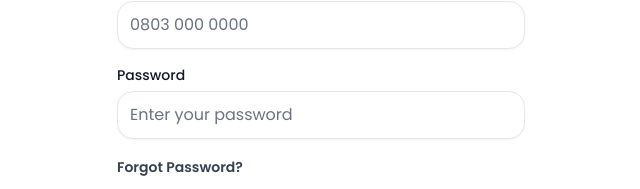
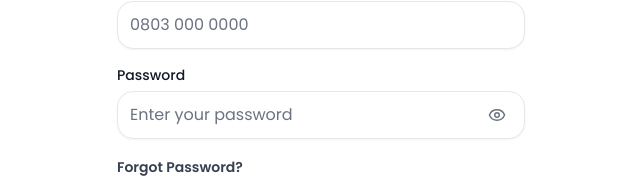
Before and after one commit to darthese7/Tailormade, a React (Vite) app: page /auth in a window 1280 px wide. Shown: the part 288-477 px from the top of the page, without its empty margins (319-959 px from the left). Built offline with nearby package versions, Linux system fonts and the light colour scheme; no server answers.

Commit message:
Add password visibility toggle to auth forms

```diff
--- a/src/components/primitives/Input.tsx
+++ b/src/components/primitives/Input.tsx
@@ -1,27 +1,36 @@
-import { InputHTMLAttributes, forwardRef } from 'react'
+import { InputHTMLAttributes, ReactNode, forwardRef } from 'react'
 import { cn } from '@/lib/utils/cn'
 
 interface InputProps extends InputHTMLAttributes<HTMLInputElement> {
   label?: string
   hint?: string
   error?: string
+  endAdornment?: ReactNode
 }
 
 export const Input = forwardRef<HTMLInputElement, InputProps>(
-  ({ label, hint, error, className, id, ...props }, ref) => (
+  ({ label, hint, error, className, id, endAdornment, ...props }, ref) => (
     <label className="block">
       {label ? (
         <span className="mb-1.5 block text-sm font-medium text-text">{label}</span>
       ) : null}
+      <div className="relative">
         <input
           ref={ref}
           id={id}
           className={cn(
             'w-full rounded-xl border-border bg-white px-3 text-base text-text shadow-sm transition placeholder:text-muted focus:border-black focus:ring-black/20',
+            endAdornment ? 'pr-12' : null,
             className,
           )}
           {...props}
         />
+        {endAdornment ? (
+          <div className="absolute inset-y-0 right-0 flex items-center pr-3">
+            {endAdornment}
+          </div>
+        ) : null}
+      </div>
       {error ? (
         <span className="mt-1 block text-xs text-error">{error}</span>
       ) : hint ? (
--- a/src/features/auth/AuthPhonePage.tsx
+++ b/src/features/auth/AuthPhonePage.tsx
@@ -1,5 +1,6 @@
 import { useState } from 'react'
 import { Download } from 'lucide-react'
+import { Eye, EyeOff } from 'lucide-react'
 import { useForm, useWatch } from 'react-hook-form'
 import { zodResolver } from '@hookform/resolvers/zod'
 import { Navigate, useNavigate } from 'react-router-dom'
@@ -38,6 +39,8 @@
   const loginMutation = useLoginMutation()
   const registerMutation = useRegisterMutation()
   const [showSupportHelp, setShowSupportHelp] = useState(false)
+  const [showLoginPassword, setShowLoginPassword] = useState(false)
+  const [showSignupPassword, setShowSignupPassword] = useState(false)
   const supportLine = String(import.meta.env.VITE_SUPPORT_WHATSAPP_PHONE ?? '').replace(
     /\D/g,
     '',
@@ -173,11 +176,21 @@
 
             <Input
               label="Password"
-              type="password"
+              type={showLoginPassword ? 'text' : 'password'}
               placeholder="Enter your password"
               autoComplete="current-password"
               className="h-12"
               error={loginForm.formState.errors.password?.message}
+              endAdornment={
+                <button
+                  type="button"
+                  onClick={() => setShowLoginPassword((current) => !current)}
+                  className="tap-feedback inline-flex h-8 w-8 items-center justify-center rounded-full text-gray-500"
+                  aria-label={showLoginPassword ? 'Hide password' : 'Show password'}
+                >
+                  {showLoginPassword ? <EyeOff size={18} /> : <Eye size={18} />}
+                </button>
+              }
               {...loginForm.register('password')}
             />
 
@@ -242,11 +255,21 @@
 
             <Input
               label="Password"
-              type="password"
+              type={showSignupPassword ? 'text' : 'password'}
               placeholder="Create a password"
               autoComplete="new-password"
               className="h-12"
               error={signupForm.formState.errors.password?.message}
+              endAdornment={
+                <button
+                  type="button"
+                  onClick={() => setShowSignupPassword((current) => !current)}
+                  className="tap-feedback inline-flex h-8 w-8 items-center justify-center rounded-full text-gray-500"
+                  aria-label={showSignupPassword ? 'Hide password' : 'Show password'}
+                >
+                  {showSignupPassword ? <EyeOff size={18} /> : <Eye size={18} />}
+                </button>
+              }
               {...signupForm.register('password')}
             />
 
```
Lines whose indentation alone changed are shown as unchanged.
